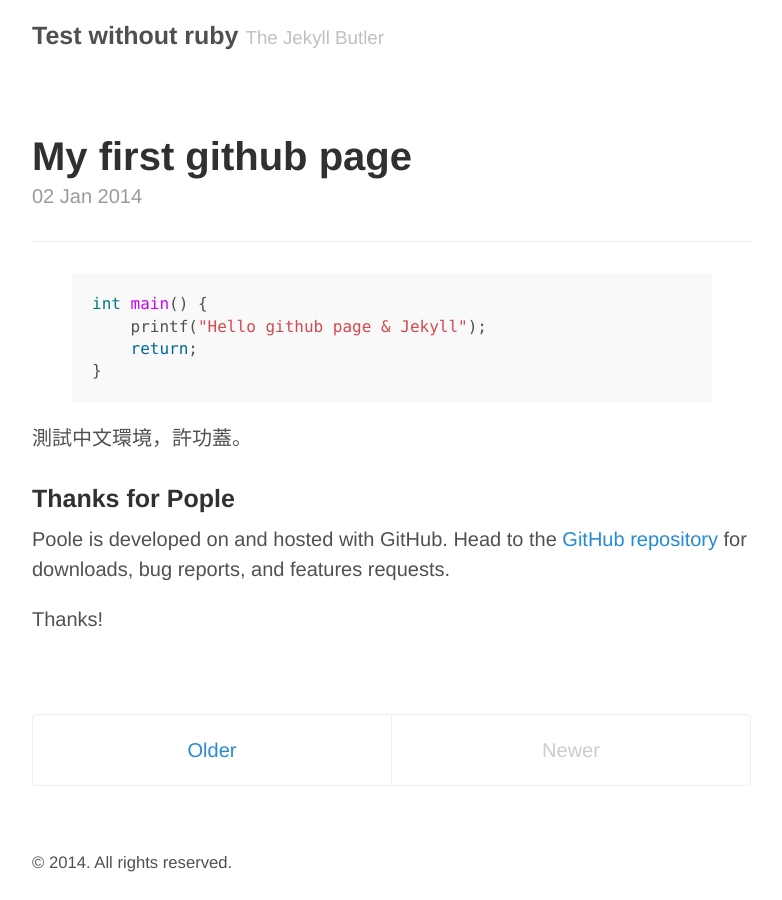
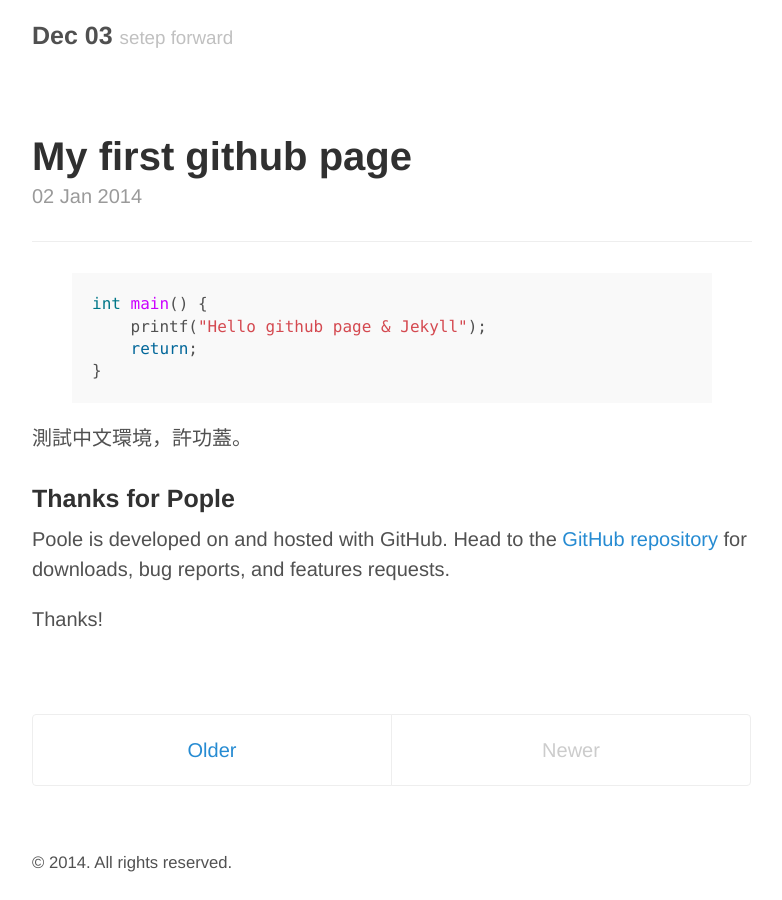
Before and after one commit to lightDer/lightder.github.io, a Jekyll site: the page built from index.html, in a window 1280 px wide. Shown: the whole page, without its empty margins (248-1030 px from the left). Built offline with Jekyll 4.4.1, drawn with Linux system fonts in a browser that asks for light colours; the list of posts is cut into pages by our own code.

Commit message:
- edit tagline

```diff
--- a/_config.yml
+++ b/_config.yml
@@ -3,15 +3,15 @@ permalink:        pretty
 relative_permalinks: true
 
 # Setup
-title:            Test without ruby
-tagline:          The Jekyll Butler
+title:            Dec 03
+tagline:          setep forward
 url:              http://getpoole.com
 paginate:         1
 baseurl:          /
 author:
-  name:           Mark Otto
-  url:            https://twitter.com/mdo
-  email:          markdotto@gmail.com
+  name:
+  url:
+  email:
 
 # Custom vars
 version:          1.0.0
```
